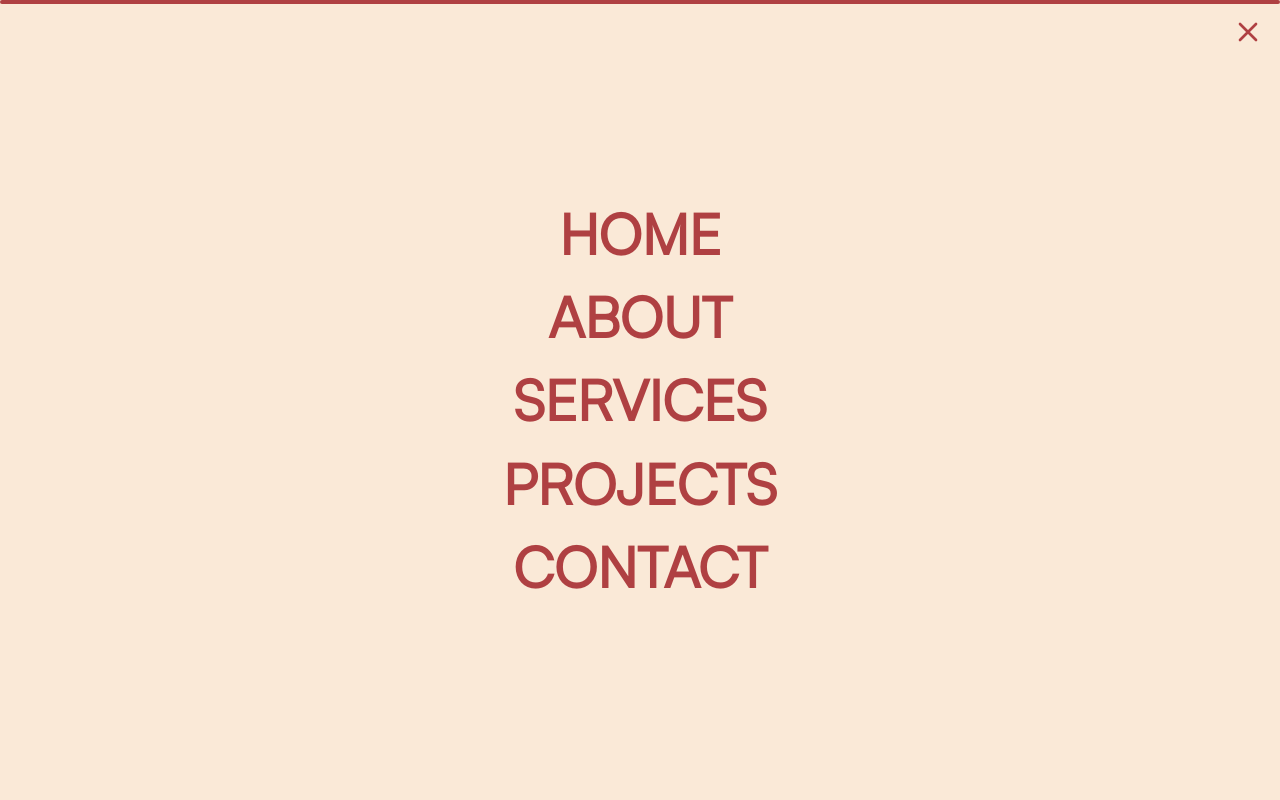
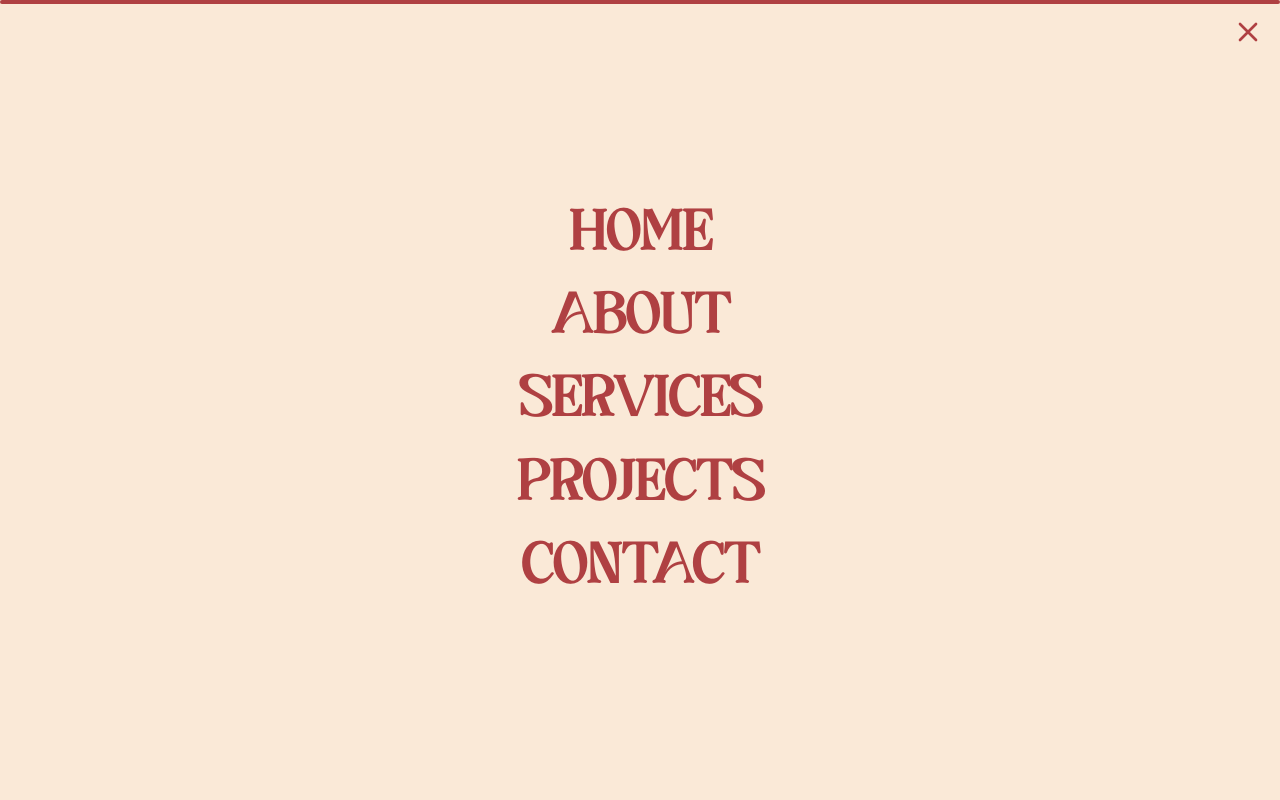
Before and after one commit to Ekpo-Emmanuel/akira-studios-v2, a Next.js app: page / in a window 1280 px wide. Both pictures are taken after a click on the button 1236 px from the left and 61 px from the top of the page. Shown: the top 800 px of the page. Built offline with nearby package versions, Linux system fonts and the light colour scheme.

Commit message:
refactor: removed routes until page is done

```diff
--- a/app/_components/Navbar/Navbar2.tsx
+++ b/app/_components/Navbar/Navbar2.tsx
@@ -19,8 +19,8 @@ const satoshi = localFont({
 const navLinks = [
   { title: "Home", href: "/" },
   { title: "About", href: "/about" },
-  { title: "Services", href: "/services" },
-  { title: "Projects", href: "/projects" },
+  { title: "Services", href: "#/services" },
+  { title: "Projects", href: "#/projects" },
   { title: "Contact", href: "/contact" },
 ];
 
@@ -52,13 +52,23 @@ const Navbar2 = () => {
     open: { y: 0, opacity: 1 },
   };
 
+  const flipVariants = {
+    hover: {
+      rotateX: 360,
+      transition: {
+        duration: 0.6,
+        ease: "easeInOut",
+      },
+    },
+  };
+
   return (
     <nav className="fixed w-full z-50 top-0">
-      <div className="max-w-7xl mx-auto px-4 sm:px-6 md:pt-10 lg:px-8">
+      <div className="max-w-7xl mt-4 mx-auto px-4 sm:px-6 md:pt-10 lg:px-8">
         <div className="flex items-center justify-between">
           <div className="flex-shrink-0">
             <Link href="/" className={clsx(bentoga.className, "antialiased text-[1.8rem]")}>
-              AKIRA
+              AKIRA STUDIOS
             </Link>
           </div>
           <div className="flex items-center">
@@ -96,7 +106,7 @@ const Navbar2 = () => {
                 <motion.div key={index} variants={linkVariants}>
                   <Link
                     href={link.href}
-                    className="block uppercase text-4xl sm:text-[3.5rem] font-bold text-red my-4 sm:leading-[1.2] hover:text-red/70 transition-colors duration-300"
+                    className={clsx(bentoga.className, "block uppercase text-4xl sm:text-[3.5rem] font-bold text-red my-4 sm:leading-[1.2] hover:text-red/70 transition-colors duration-300")}
                     onClick={toggleMenu}
                   >
                     {link.title}
```
